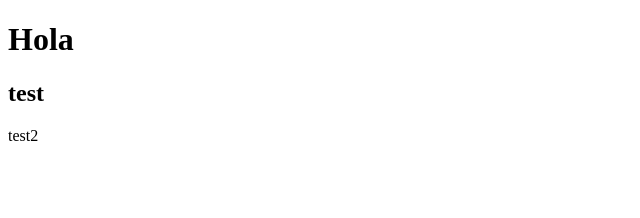
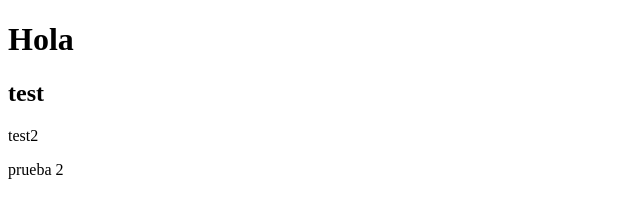
Before and after one commit to AlicethaCat/Clase09, a plain HTML site: page index.html in a window 1280 px wide. Shown: the full height of the page, 0-640 px from the left. Drawn offline with Linux system fonts and the light colour scheme.

Commit message:
TesteoPiola

```diff
--- a/index.html
+++ b/index.html
@@ -9,5 +9,6 @@
     <div><h1>Hola</h1></div>
     <h2>test</h2>
     <p>test2</p>
+    <p>prueba 2</p>
 </body>
 </html>
```
